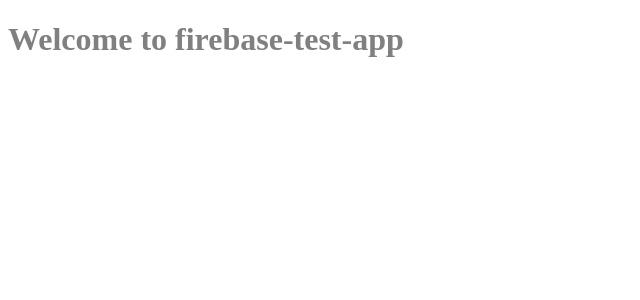
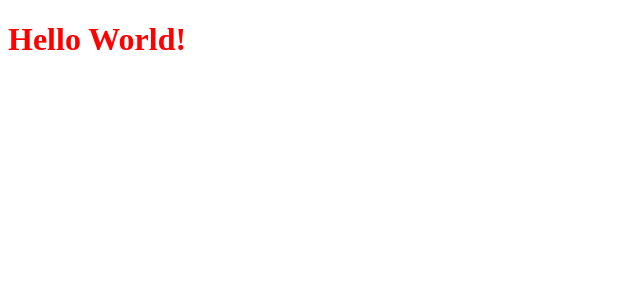
Before and after one commit to Ibtesam-Mahmood/firebase-angular-test, an Angular app: page / in a window 1280 px wide. Shown: the top 300 px of the page, without its empty margins (0-640 px from the left). Built offline with nearby package versions, Linux system fonts and the light colour scheme.

Commit message:
Basic project set up

```diff
--- a/src/app/app-routing.module.ts
+++ /dev/null
@@ -1,11 +0,0 @@
-import { NgModule } from '@angular/core';
-import { RouterModule, Routes } from '@angular/router';
-
-const routes: Routes = [];
-
-// Modules can be display modules or class modules like this one?
-@NgModule({
-  imports: [RouterModule.forRoot(routes)],
-  exports: [RouterModule],
-})
-export class AppRoutingModule {}
--- a/src/app/app.component.css
+++ /dev/null
@@ -1,3 +0,0 @@
-h1{
-  color: grey;
-}
--- a/src/app/app.component.html
+++ /dev/null
@@ -1 +0,0 @@
-<h1>Welcome to {{title}}</h1>
--- a/src/app/app.component.ts
+++ b/src/app/app.component.ts
@@ -1,12 +1,8 @@
 import { Component } from '@angular/core';
 
-// Each component has this type of decorator
 @Component({
-  selector: 'app-root', // Name of the component in the html
-  templateUrl: './app.component.html', // The html of the componenet
-  styleUrls: ['./app.component.css'], // The style sheets
+  selector: 'app-root',
+  template: '<h1>Hello World!</h1>',
+  styles: ['h1 { color: red; }'],
 })
-export class AppComponent {
-  // Variables
-  title = 'firebase-test-app';
-}
+export class AppComponent {}
```
Also changed, not shown: src/app/app.module.ts (+2 -14 lines), 1 other file (tests, documents, lock files or other folders).
